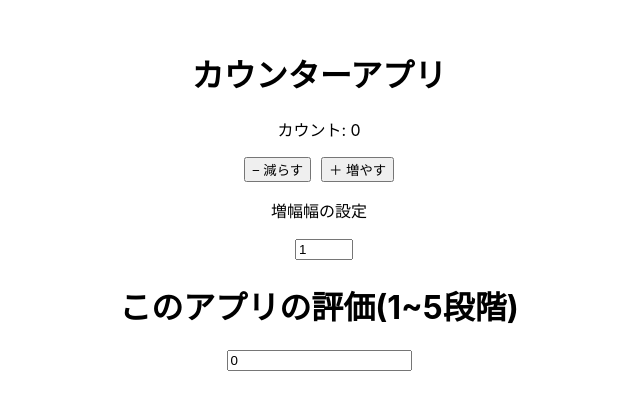
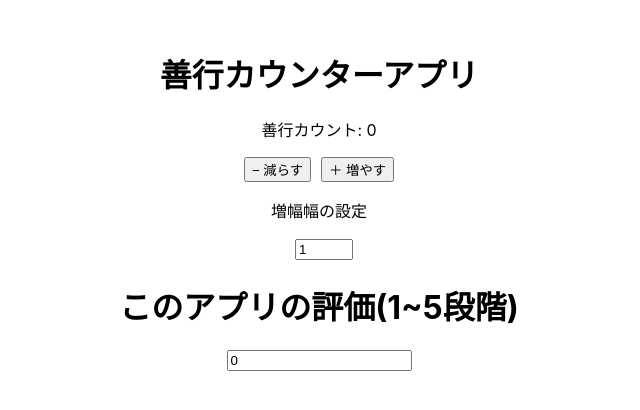
Before and after one commit to KanegonKanegon/my-first-react-app, a React (Create React App) app: page / in a window 1280 px wide. Shown: the top 410 px of the page, without its empty margins (321-961 px from the left). Built offline with nearby package versions, Linux system fonts and the light colour scheme.

Commit message:
善行アプリの開発➀

```diff
--- a/src/App.tsx
+++ b/src/App.tsx
@@ -27,8 +27,8 @@ const App: React.FC = () => {
 
   return (
     <div style={{ textAlign: 'center', marginTop: '50px' }}>
-      <h1>カウンターアプリ</h1>
-      <p>カウント: {count}</p>
+      <h1>善行カウンターアプリ</h1>
+      <p>善行カウント: {count}</p>
       <button onClick={decrement}>− 減らす</button>
       <button onClick={increment} style={{ marginLeft: '10px' }}>＋ 増やす</button>
       <div>
@@ -48,7 +48,7 @@ const App: React.FC = () => {
         value={countstar}
         onChange={(e) => {
           const val=Number(e.target.value)
-          if (!isNaN(val) && val<=5) {
+          if (!isNaN(val) && val<=5 && val>0) {
             setErrorstar("");
             setCountstar(val);
           } else{
```
